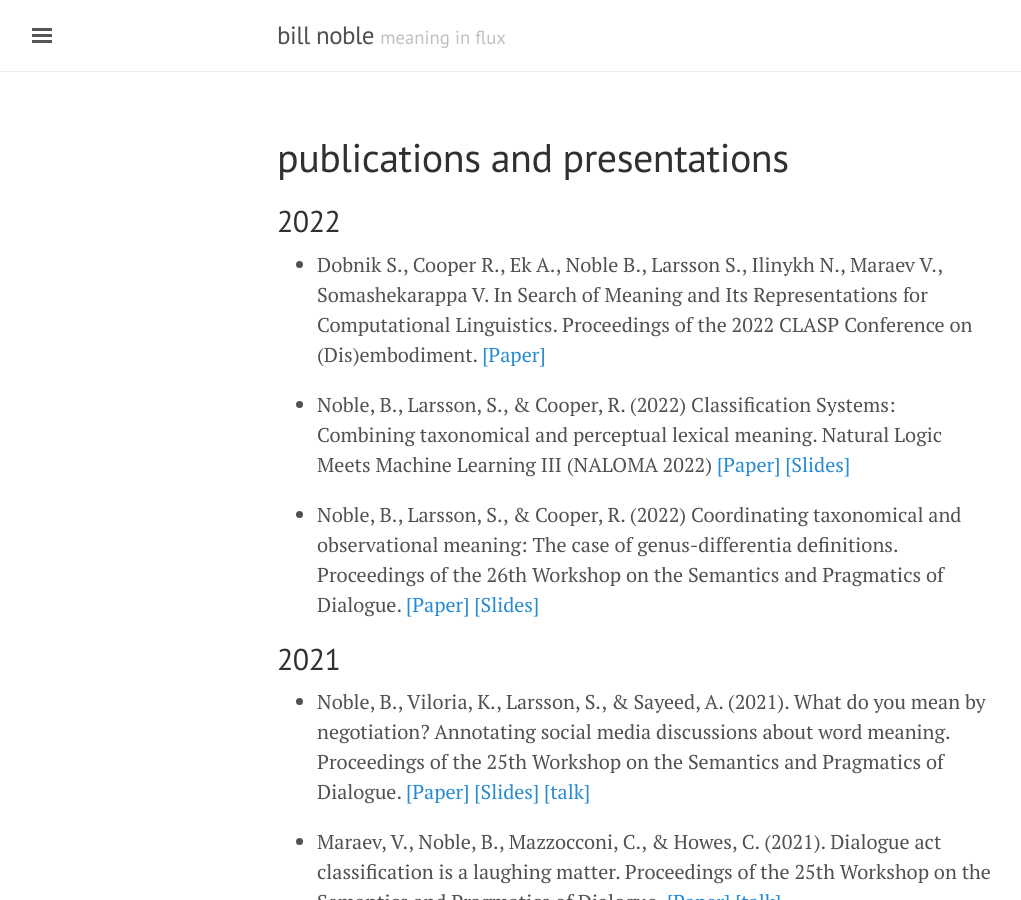
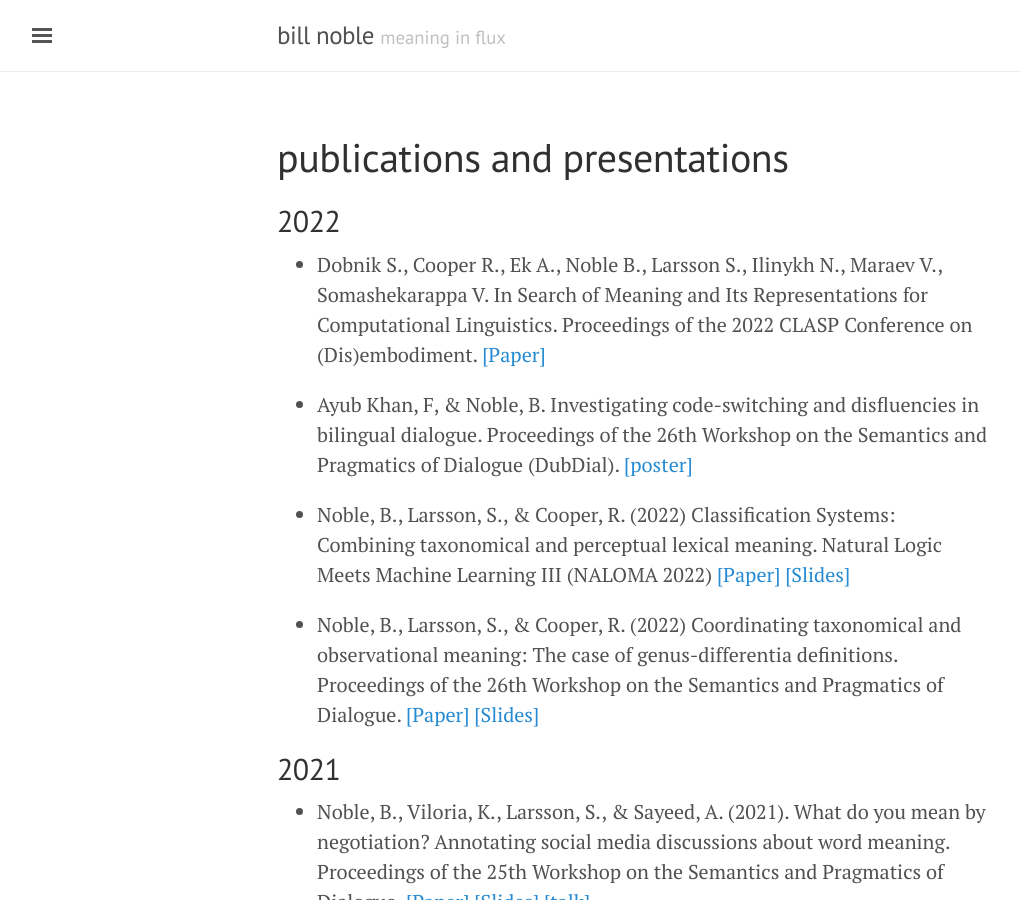
Before and after one commit to winobes/winobes.github.io, a Jekyll site: the page built from publications.md, in a window 1280 px wide and 900 px high. Shown: the whole window, without its empty margins (3-1024 px from the left). Built offline with Jekyll 4.4.1, drawn with Linux system fonts in a browser that asks for light colours.

Commit message:
add semdial poster

```diff
--- a/publications.md
+++ b/publications.md
@@ -6,6 +6,8 @@ title: publications and presentations
 ## 2022
 
 - Dobnik S., Cooper R., Ek A., Noble B., Larsson S., Ilinykh N., Maraev V., Somashekarappa  V. In Search of Meaning and Its Representations for Computational Linguistics. Proceedings of the 2022 CLASP Conference on (Dis)embodiment. [[Paper]](https://aclanthology.org/2022.clasp-1.4)
+
+- Ayub Khan, F, & Noble, B. Investigating code-switching and disfluencies in bilingual dialogue. Proceedings of the 26th Workshop on the Semantics and Pragmatics of Dialogue (DubDial). [[poster]](files/AyubKhanNoble2022_code-switching-disfluencies_poster.pdf)
 
 - Noble, B., Larsson, S., & Cooper, R. (2022) Classification Systems: Combining taxonomical and perceptual lexical meaning. Natural Logic Meets Machine Learning III (NALOMA 2022) [[Paper]](files/Noble2022_classification-systems_paper.pdf) [[Slides]](files/Noble_2022_classification-systems_slides.pdf)
 
```
Also changed, not shown: 1 other file.
